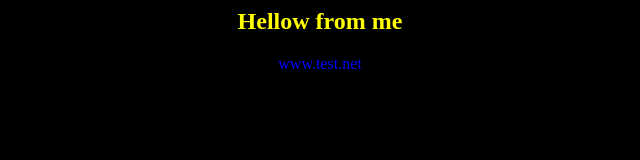
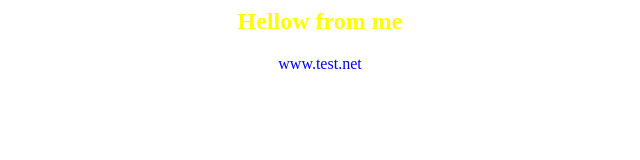
Before and after one commit to Tealdris/app-for-jenkins, a plain HTML site: page index.html in a window 1280 px wide. Shown: the whole page, without its empty margins (320-960 px from the left). Drawn offline with Linux system fonts and the light colour scheme.

Commit message:
Initial version

```diff
--- a/index.html
+++ b/index.html
@@ -1,5 +1,5 @@
 <html>
-<body bgcolor=black>
+<body bgcolor=white>
 <center>
 <h2><font color=yellow>Hellow from me</font></h2>
 
```
